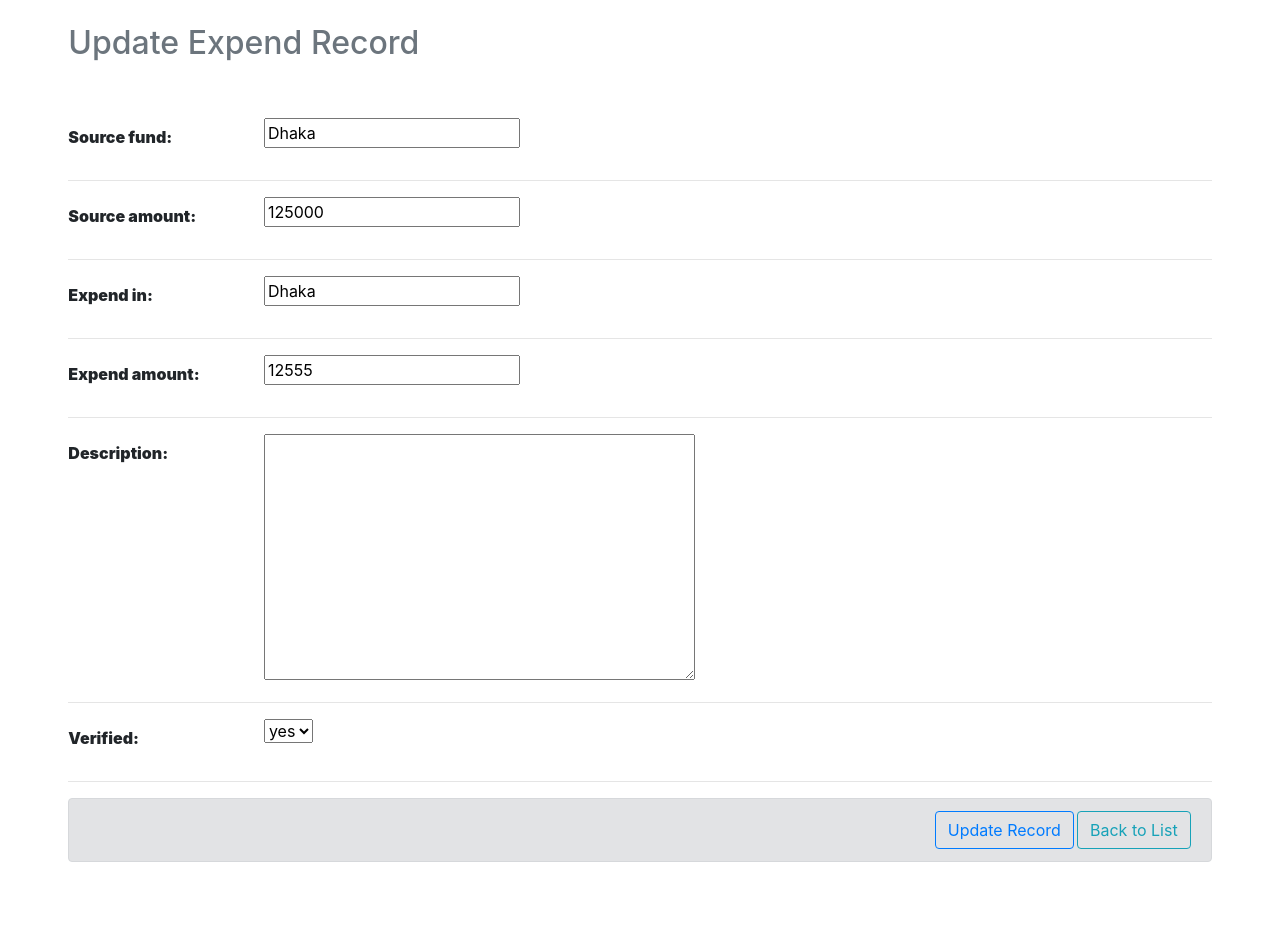
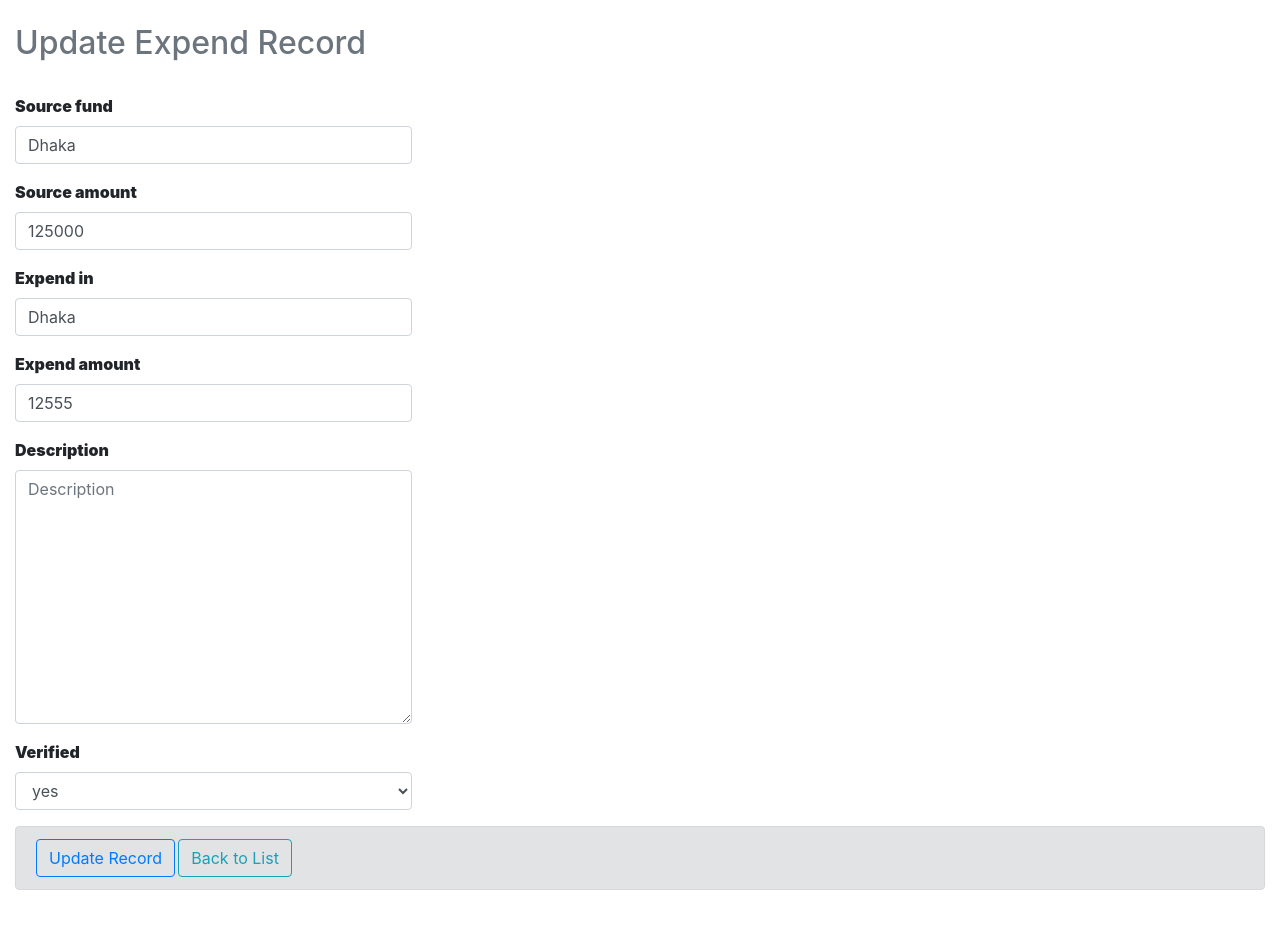
Before and after one commit to dev-fahim/marvelous, a Django app: page /accounts/expenditure/update/1 in a window 1280 px wide. Shown: the part 56-986 px from the top of the page. Before the commit the page ends 918 px from the top, so only its background shows below. Run offline with Django 3.2, Linux system fonts and the light colour scheme; a user stored in the database is signed in; data comes from the database, SQL or seed files in the repository; some libraries are stand-ins or nearby versions.

Commit message:
changed form style

```diff
--- a/account/templates/expend/expend_form.html
+++ b/account/templates/expend/expend_form.html
@@ -6,24 +6,18 @@
 {% load bootstrap4 %}
 <div class="container-fluid">
         <form method="post">
-            <div class="row justify-content-center">
-                <div class="col-md-11">
+            <div class="row">
+                <div class="col-md-4">
                     {% if form.instance.pk %}
-                    <h2 class="text-muted">Update Expend Record</h2><br><br>
+                    <h2 class="text-muted">Update Expend Record</h2><br>
                     {% else %}
-                    <h2 class="text-muted">Add Expend Record</h2><br><br>
+                    <h2 class="text-muted">Add Expend Record</h2><br>
                     {% endif %}
                     {% csrf_token %}
-                    {% for field in form %}
-                        <b>{{ field.errors }}</b>
-                        <div class="form-group row">
-                            <label for="inputEmail3" class="col-sm-2 col-form-label"><b>{{ field.label_tag }}</b></label>
-                            <div class="col-sm-10">
-                              {{ field }}
+                    {% bootstrap_form form %}
                 </div>
-                        </div><hr>
-                    {% endfor %}
-                    <div class="alert alert-secondary text-right">
+            </div>
+            <div class="alert alert-secondary">
                {% if form.instance.pk %}
                 <input type="submit" class="btn btn-md btn-outline-primary" value="Update Record">
                 {% else %}
@@ -31,8 +25,6 @@
                 {% endif %}
                 <a type="submit" class="btn btn-md btn-outline-info" href="{% url 'account:expend' %}">Back to List</a>
              </div>
-                </div>
-            </div>
         </form>
 </div>
 {% endblock %}
```
Lines whose indentation alone changed are shown as unchanged.
